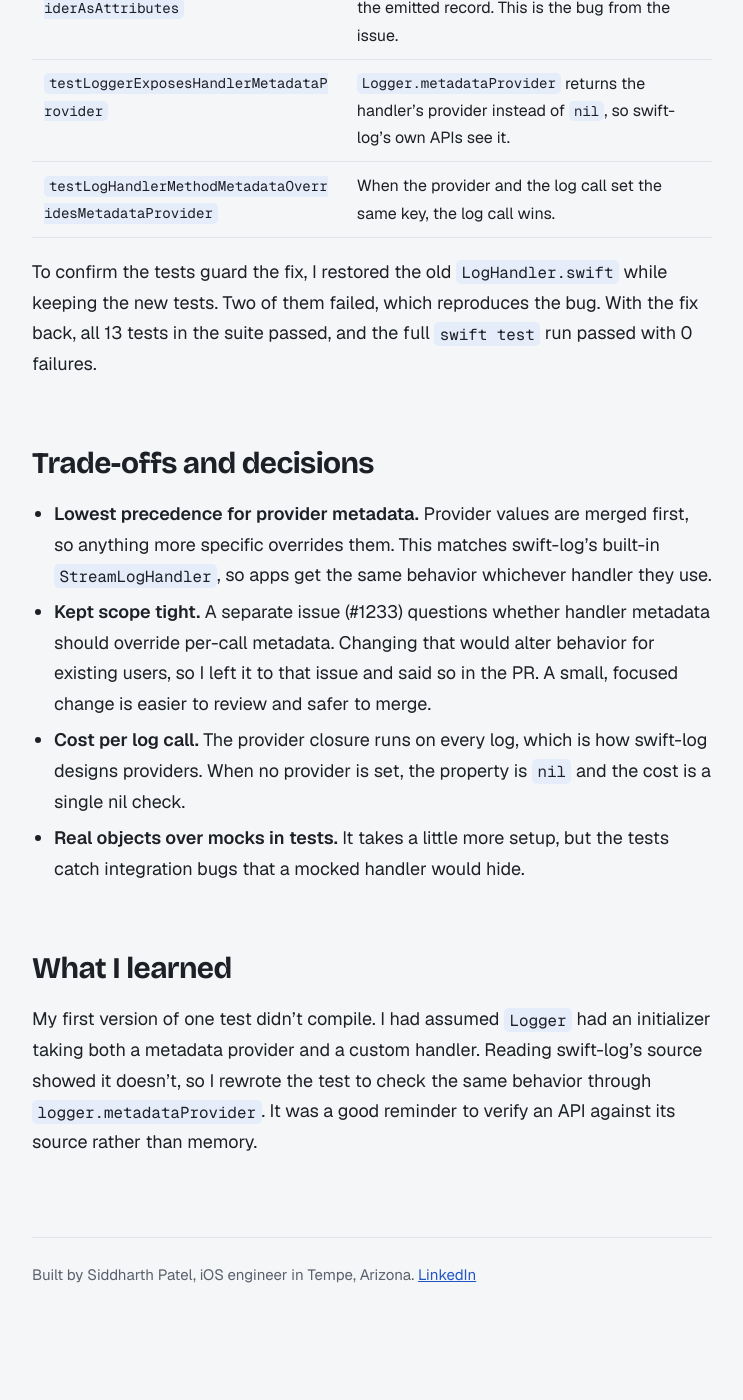
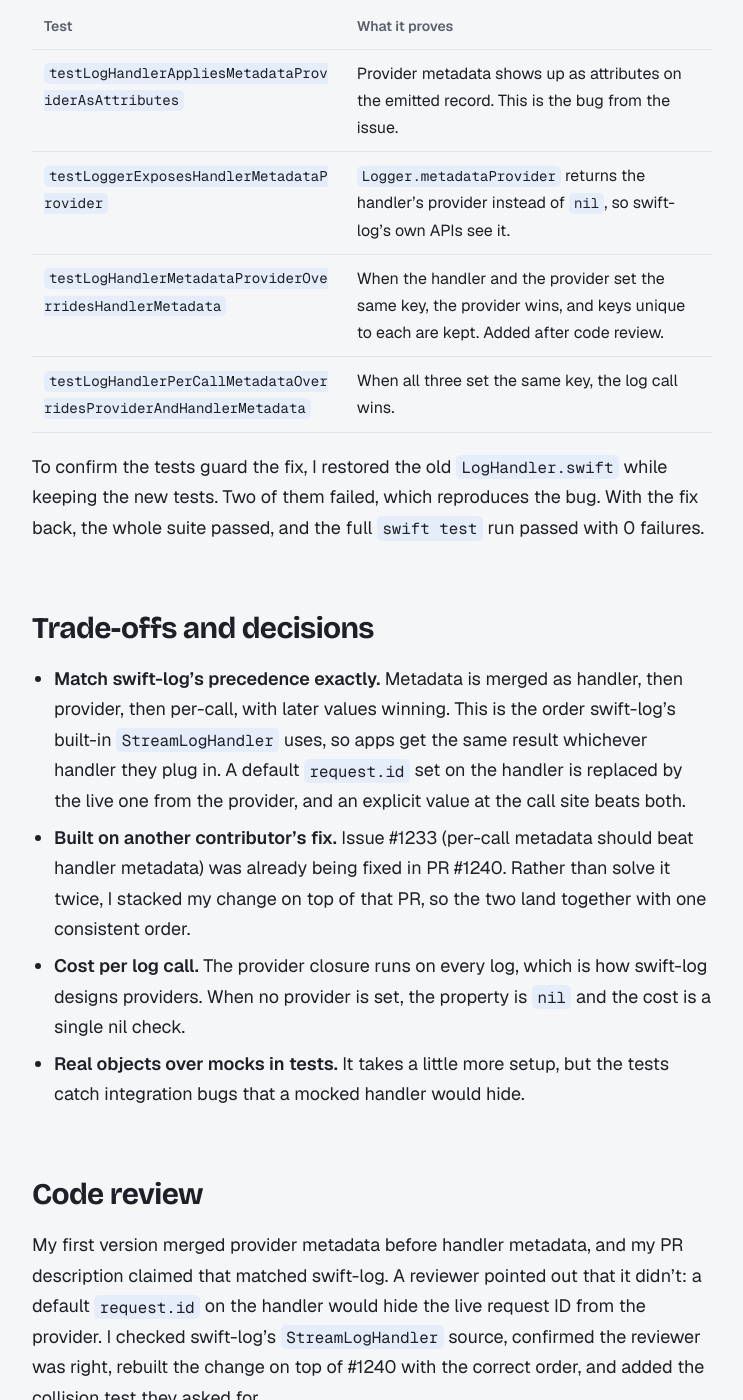
Before and after one commit to patelsid1211/patelsid1211.github.io, a Jekyll site: the page built from open-source/opentelemetry-swift-1235/index.md, in a window 1280 px wide and 1400 px high, scrolled down 2407 px. Shown: the whole window, without its empty margins (268-1011 px from the left). Built offline with Jekyll 4.4.1, drawn with Linux system fonts in a browser that asks for light colours; before the commit the page ends 3775 px from its top, so only the background shows below that; some of the changed text lies outside the part shown.

Commit message:
Correct OpenTelemetry write-up after code review
Co-Authored-By: Claude Opus 5.5 <noreply@anthropic.com>
Claude-Session: https://claude.ai/code/session_01GBHJs8GVeex8TdiujCw8w5

````diff
--- a/open-source/opentelemetry-swift-1235/index.md
+++ b/open-source/opentelemetry-swift-1235/index.md
@@ -48,11 +48,15 @@ public var metadataProvider: Logging.Logger.MetadataProvider?
 public func log(event: Logging.LogEvent) {
   // ...source, file, function and line attributes...
 
-  if let providedMetadata = metadataProvider?.get() {
+  otelattributes.merge(convertMetadata(self.metadata)) { _, new in new }   // 1. handler
+
+  if let providedMetadata = metadataProvider?.get() {                       // 2. provider
     otelattributes.merge(convertMetadata(providedMetadata)) { _, new in new }
   }
 
-  // then per-call metadata, then the handler's own metadata
+  if let metadata = event.metadata {                                        // 3. per-call
+    otelattributes.merge(convertMetadata(metadata)) { _, new in new }
+  }
 }
 ```
 
@@ -68,28 +72,38 @@ processor, so the tests check what an app would actually export, not a mock.
 |---|---|
 | `testLogHandlerAppliesMetadataProviderAsAttributes` | Provider metadata shows up as attributes on the emitted record. This is the bug from the issue. |
 | `testLoggerExposesHandlerMetadataProvider` | `Logger.metadataProvider` returns the handler's provider instead of `nil`, so swift-log's own APIs see it. |
-| `testLogHandlerMethodMetadataOverridesMetadataProvider` | When the provider and the log call set the same key, the log call wins. |
+| `testLogHandlerMetadataProviderOverridesHandlerMetadata` | When the handler and the provider set the same key, the provider wins, and keys unique to each are kept. Added after code review. |
+| `testLogHandlerPerCallMetadataOverridesProviderAndHandlerMetadata` | When all three set the same key, the log call wins. |
 
 To confirm the tests guard the fix, I restored the old `LogHandler.swift` while keeping the new tests.
-Two of them failed, which reproduces the bug. With the fix back, all 13 tests in the suite passed,
+Two of them failed, which reproduces the bug. With the fix back, the whole suite passed,
 and the full `swift test` run passed with 0 failures.
 
 ## Trade-offs and decisions
 
-- **Lowest precedence for provider metadata.** Provider values are merged first, so anything more specific
-  overrides them. This matches swift-log's built-in `StreamLogHandler`, so apps get the same behavior
-  whichever handler they use.
-- **Kept scope tight.** A separate issue (#1233) questions whether handler metadata should override per-call
-  metadata. Changing that would alter behavior for existing users, so I left it to that issue and said so in
-  the PR. A small, focused change is easier to review and safer to merge.
+- **Match swift-log's precedence exactly.** Metadata is merged as handler, then provider, then per-call,
+  with later values winning. This is the order swift-log's built-in `StreamLogHandler` uses, so apps get the
+  same result whichever handler they plug in. A default `request.id` set on the handler is replaced by the
+  live one from the provider, and an explicit value at the call site beats both.
+- **Built on another contributor's fix.** Issue #1233 (per-call metadata should beat handler metadata) was
+  already being fixed in PR #1240. Rather than solve it twice, I stacked my change on top of that PR, so the
+  two land together with one consistent order.
 - **Cost per log call.** The provider closure runs on every log, which is how swift-log designs providers.
   When no provider is set, the property is `nil` and the cost is a single nil check.
 - **Real objects over mocks in tests.** It takes a little more setup, but the tests catch integration bugs
   that a mocked handler would hide.
 
+## Code review
+
+My first version merged provider metadata before handler metadata, and my PR description claimed that
+matched swift-log. A reviewer pointed out that it didn't: a default `request.id` on the handler would hide
+the live request ID from the provider. I checked swift-log's `StreamLogHandler` source, confirmed the
+reviewer was right, rebuilt the change on top of #1240 with the correct order, and added the collision test
+they asked for.
+
 ## What I learned
 
-My first version of one test didn't compile. I had assumed `Logger` had an initializer taking both a
+Verify behavior against the source, not memory. My first version of one test didn't compile. I had assumed `Logger` had an initializer taking both a
 metadata provider and a custom handler. Reading swift-log's source showed it doesn't, so I rewrote the test
-to check the same behavior through `logger.metadataProvider`. It was a good reminder to verify an API
-against its source rather than memory.
+to check the same behavior through `logger.metadataProvider`. The precedence mistake the reviewer caught
+was the same lesson in a bigger form.
````
